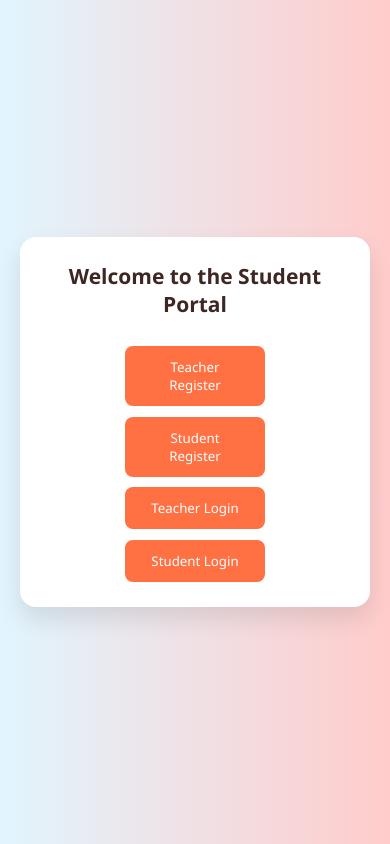
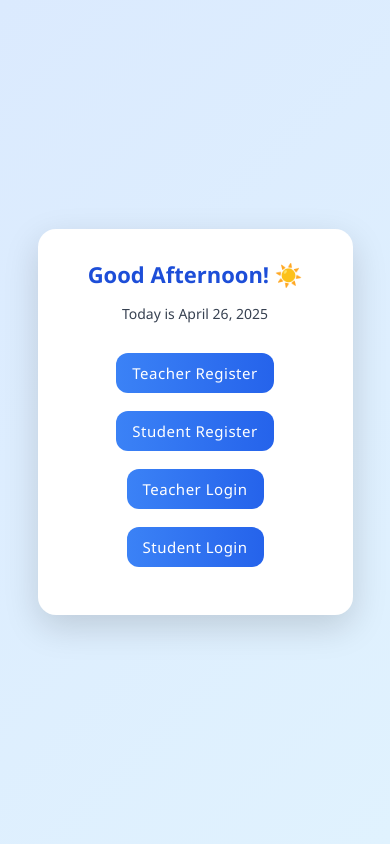
Before and after one commit to NirajG45/New_Attendance_Portal, a Flask app: page / in a window 390 px wide. Run offline with Flask 3, Linux system fonts and the light colour scheme.

Commit message:
again updated my home page

```diff
--- a/static/css/style.css
+++ b/static/css/style.css
@@ -1,17 +1,13 @@
-/* === Reset and Base Styles === */
 * {
     margin: 0;
     padding: 0;
     box-sizing: border-box;
   }
 
-  html {
-    font-size: 16px;
-  }
-
+  /* Body Styling */
   body {
-    font-family: 'Segoe UI', Tahoma, Geneva, Verdana, sans-serif;
-    background: linear-gradient(to right, #e1f5fe, #ffcccb);
+    font-family: 'Poppins', 'Segoe UI', Tahoma, Geneva, Verdana, sans-serif;
+    background: linear-gradient(135deg, #dbeafe, #e0f2fe);
     min-height: 100vh;
     display: flex;
     align-items: center;
@@ -19,105 +15,118 @@
     padding: 20px;
   }
 
-  /* === Main Container === */
+  /* Container */
   .container {
-    background-color: #ffffff;
+    background: #ffffff;
+    padding: 50px 40px;
+    border-radius: 18px;
+    box-shadow: 0 12px 35px rgba(0, 0, 0, 0.15);
+    text-align: center;
     width: 100%;
-    max-width: 500px;
-    padding: 40px 25px;
-    border-radius: 16px;
-    box-shadow: 0 12px 25px rgba(0, 0, 0, 0.1);
-    text-align: center;
-    margin: auto;
-    transition: all 0.3s ease;
+    max-width: 450px;
+    transition: transform 0.3s ease;
   }
 
-  /* === Headings === */
-  .container h1 {
-    font-size: 1.8rem;
-    margin-bottom: 2rem;
-    color: #3e2723; /* Dark brownish red */
+  /* Hover effect */
+  .container:hover {
+    transform: translateY(-5px);
   }
 
-  /* === Nav Buttons for Home Page === */
+  /* Greeting Title */
+  #greeting {
+    font-size: 28px;
+    color: #1d4ed8;
+    margin-bottom: 15px;
+  }
+
+  /* Date Paragraph */
+  #date {
+    font-size: 16px;
+    color: #374151;
+    margin-bottom: 30px;
+  }
+
+  /* Heading */
+  h1 {
+    color: #1e3a8a;
+    font-size: 30px;
+    margin-bottom: 35px;
+    font-weight: 600;
+  }
+
+  /* Navigation Menu */
   nav ul {
-    display: flex;
-    flex-wrap: wrap;
-    justify-content: center;
-    gap: 1rem;
-    padding: 0;
-    margin-top: 2rem;
     list-style: none;
   }
 
   nav ul li {
-    margin: 0;
+    margin: 18px 0;
   }
 
   nav ul li a {
     display: inline-block;
-    min-width: 160px;
-    padding: 12px 20px;
-    background-color: #ff7043; /* Light orange-red */
-    color: white;
-    text-align: center;
-    font-size: 1rem;
+    padding: 14px 24px;
+    background: linear-gradient(90deg, #3b82f6, #2563eb);
+    color: #ffffff;
+    text-decoration: none;
+    font-size: 18px;
+    border-radius: 12px;
     font-weight: 500;
-    text-decoration: none;
-    border-radius: 8px;
-    transition: background-color 0.3s, transform 0.2s;
+    letter-spacing: 0.5px;
+    transition: background 0.3s ease, transform 0.2s ease, box-shadow 0.3s ease;
   }
 
+  /* Link Hover */
   nav ul li a:hover {
-    background-color: #d32f2f; /* Deep red */
-    color: #ffffff;
+    background: linear-gradient(90deg, #2563eb, #1d4ed8);
     transform: scale(1.05);
+    box-shadow: 0 5px 15px rgba(37, 99, 235, 0.4);
   }
 
-  /* === Responsive Layout === */
+  /* ========== Responsive ========== */
+
+  /* For Small Tablets and Large Phones */
   @media (max-width: 768px) {
-    html {
-      font-size: 15px;
+    .container {
+      padding: 40px 30px;
+      max-width: 400px;
     }
 
-    .container {
-      padding: 30px 20px;
+    #greeting {
+      font-size: 24px;
     }
 
-    nav ul {
-      gap: 0.75rem;
+    h1 {
+      font-size: 26px;
     }
 
     nav ul li a {
-      min-width: 140px;
-      font-size: 0.95rem;
+      font-size: 16px;
+      padding: 12px 20px;
     }
   }
 
-  @media (max-width: 480px) {
-    html {
+  /* For Phones */
+  @media (max-width: 500px) {
+    .container {
+      padding: 30px 20px;
+      max-width: 90%;
+    }
+
+    #greeting {
+      font-size: 22px;
+    }
+
+    h1 {
+      font-size: 24px;
+    }
+
+    #date {
       font-size: 14px;
     }
 
-    .container {
-      padding: 25px 15px;
-    }
-
-    nav ul {
-      flex-direction: column;
-      align-items: center;
-    }
-
     nav ul li a {
-      width: 80%;
-      max-width: 300px;
-    }
-
-    .container h1 {
-      font-size: 1.5rem;
-    }
-
-    input, button {
-      font-size: 0.95rem;
+      font-size: 15px;
+      padding: 10px 16px;
     }
   }
--- a/templates/home.html
+++ b/templates/home.html
@@ -8,7 +8,9 @@
 </head>
 <body>
   <div class="container">
-    <h1>Welcome to the Student Portal</h1>
+    <h1 id="greeting">Welcome!</h1>
+    <p id="date"></p>
+
     <nav>
       <ul>
         <li><a href="{{ url_for('teacher_register') }}">Teacher Register</a></li>
@@ -18,5 +20,32 @@
       </ul>
     </nav>
   </div>
+
+  <script>
+    document.addEventListener("DOMContentLoaded", function() {
+      const greetingElement = document.getElementById('greeting');
+      const dateElement = document.getElementById('date');
+      const now = new Date();
+      const hours = now.getHours();
+
+      let greetingText = "";
+
+      if (hours >= 5 && hours < 12) {
+        greetingText = "Good Morning! 🌞";
+      } else if (hours >= 12 && hours < 17) {
+        greetingText = "Good Afternoon! ☀️";
+      } else if (hours >= 17 && hours < 21) {
+        greetingText = "Good Evening! 🌇";
+      } else {
+        greetingText = "Good Night! 🌙";
+      }
+
+      greetingElement.textContent = greetingText;
+
+      const options = { year: 'numeric', month: 'long', day: 'numeric' };
+      const formattedDate = now.toLocaleDateString('en-US', options);
+      dateElement.textContent = `Today is ${formattedDate}`;
+    });
+  </script>
 </body>
 </html>
```
